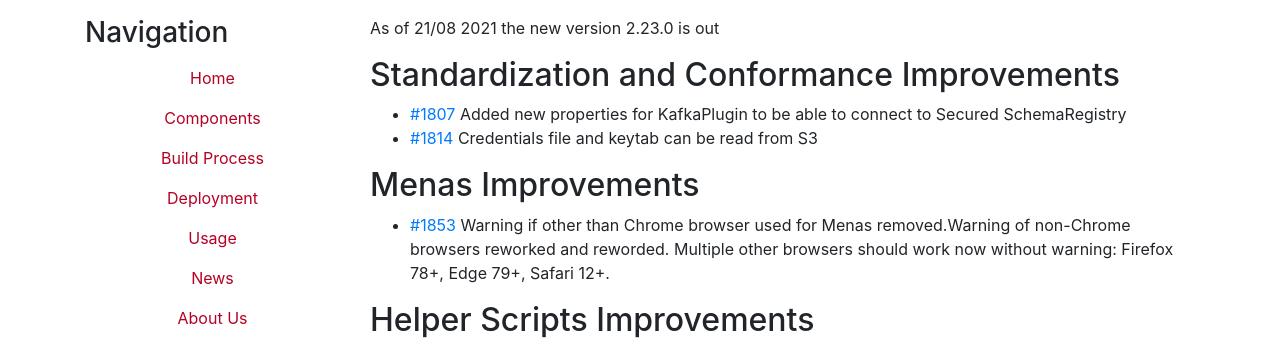
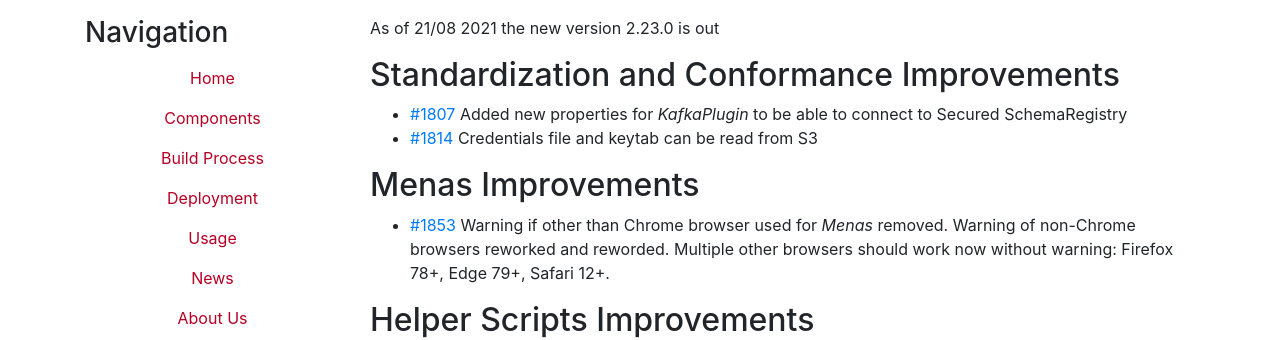
Before and after one commit to AbsaOSS/enceladus, a Jekyll site: the page built from _posts/2021-08-21-release-2.23.0.md, in a window 1280 px wide. Shown: the part 202-542 px from the top of the page. Built offline with Jekyll 4.4.1, drawn with Linux system fonts in a browser that asks for light colours; nearby versions of some CDN libraries.

Commit message:
Little typos

```diff
--- a/_posts/2021-08-21-release-2.23.0.md
+++ b/_posts/2021-08-21-release-2.23.0.md
@@ -11,12 +11,12 @@
 
 ## Standardization and Conformance Improvements
 
-- [#1807]({{ site.github.issues_url }}/1807) Added new properties for KafkaPlugin to be able to connect to Secured SchemaRegistry
+- [#1807]({{ site.github.issues_url }}/1807) Added new properties for _KafkaPlugin_ to be able to connect to Secured SchemaRegistry
 - [#1814]({{ site.github.issues_url }}/1814) Credentials file and keytab can be read from S3
 
 ## Menas Improvements
 
-- [#1853]({{ site.github.issues_url }}/1853) Warning if other than Chrome browser used for Menas removed.Warning of non-Chrome browsers reworked and reworded. Multiple other browsers should work now without warning: Firefox 78+, Edge 79+, Safari 12+.
+- [#1853]({{ site.github.issues_url }}/1853) Warning if other than Chrome browser used for _Menas_ removed. Warning of non-Chrome browsers reworked and reworded. Multiple other browsers should work now without warning: Firefox 78+, Edge 79+, Safari 12+.
 
 ## Helper Scripts Improvements
 
```
